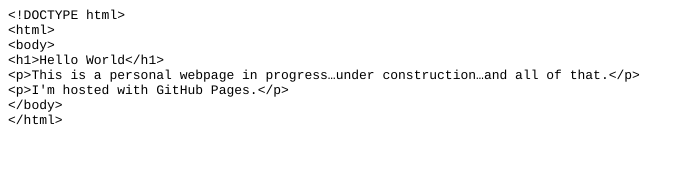
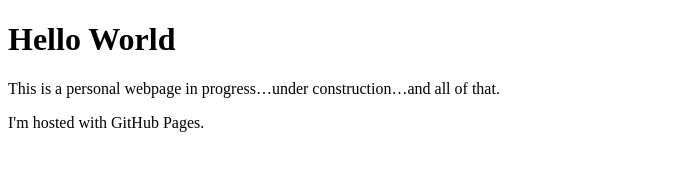
Before and after one commit to dougsmith1977/dougsmith1977.github.io, a plain HTML site: page index.html in a window 1280 px wide. Shown: the whole page, without its empty margins (0-694 px from the left). Drawn offline with Linux system fonts and the light colour scheme.

Commit message:
index.html

```diff
--- a/index.html
+++ b/index.html
@@ -1,24 +1,8 @@
-<!DOCTYPE html PUBLIC "-//W3C//DTD HTML 4.01//EN" "http://www.w3.org/TR/html4/strict.dtd">
+<!DOCTYPE html>
 <html>
-<head>
-  <meta http-equiv="Content-Type" content="text/html; charset=utf-8">
-  <meta http-equiv="Content-Style-Type" content="text/css">
-  <title></title>
-  <meta name="Generator" content="Cocoa HTML Writer">
-  <meta name="CocoaVersion" content="2299.6">
-  <style type="text/css">
-    p.p1 {margin: 0.0px 0.0px 0.0px 0.0px; font: 13.0px Courier}
-    span.s1 {font-kerning: none}
-  </style>
-</head>
 <body>
-<p class="p1"><span class="s1">&lt;!DOCTYPE html&gt;</span></p>
-<p class="p1"><span class="s1">&lt;html&gt;</span></p>
-<p class="p1"><span class="s1">&lt;body&gt;</span></p>
-<p class="p1"><span class="s1">&lt;h1&gt;Hello World&lt;/h1&gt;</span></p>
-<p class="p1"><span class="s1">&lt;p&gt;This is a personal webpage in progress…under construction…and all of that.&lt;/p&gt;</span></p>
-<p class="p1"><span class="s1">&lt;p&gt;I'm hosted with GitHub Pages.&lt;/p&gt;</span></p>
-<p class="p1"><span class="s1">&lt;/body&gt;</span></p>
-<p class="p1"><span class="s1">&lt;/html&gt;</span></p>
+<h1>Hello World</h1>
+<p>This is a personal webpage in progress…under construction…and all of that.</p>
+<p>I'm hosted with GitHub Pages.</p>
 </body>
 </html>
```
